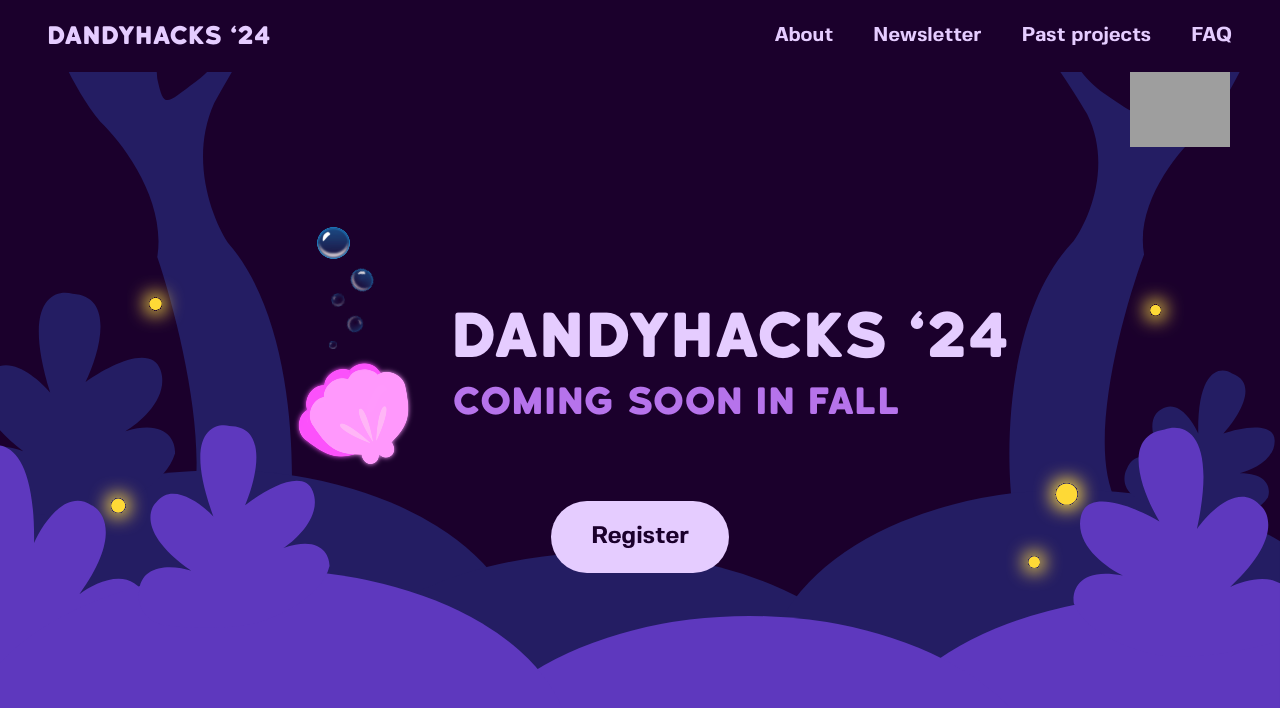
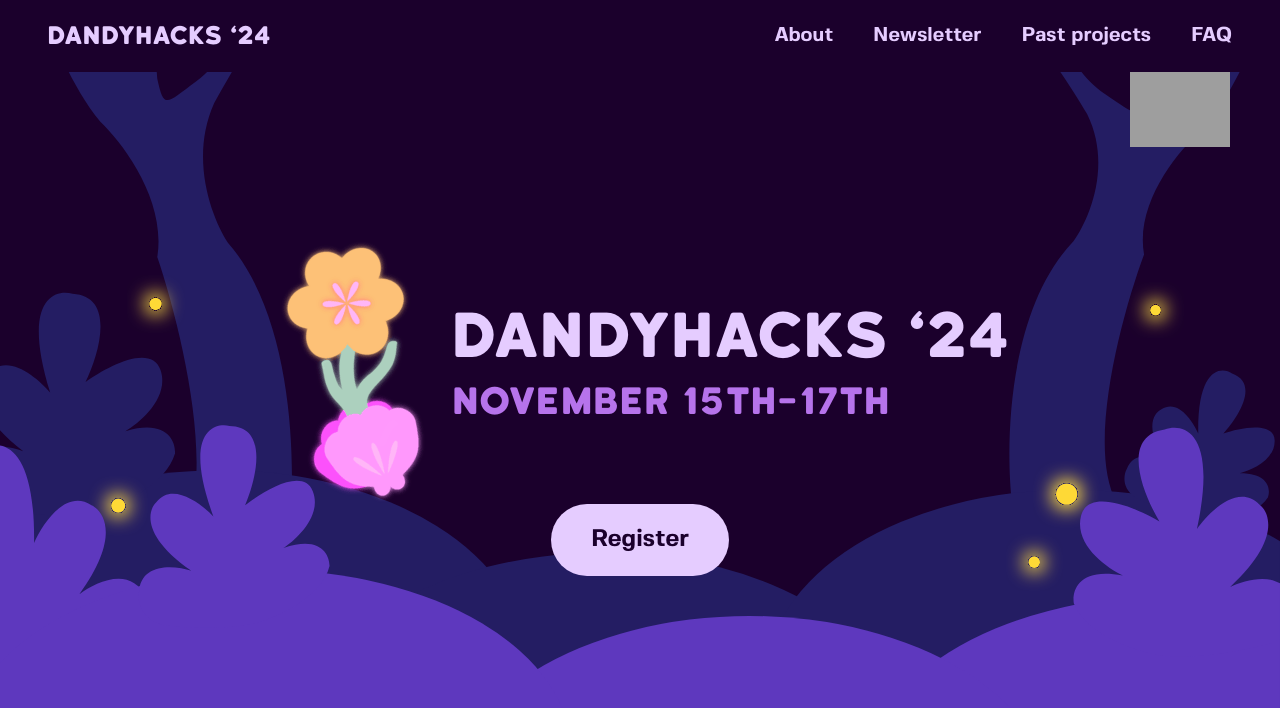
Before and after one commit to UR-dandyhacks/DandyHacks24, a website: page index.html in a window 1280 px wide. Drawn offline with nearby package versions, Linux system fonts and the light colour scheme; grey boxes are pictures that could not be loaded.

Commit message:
replace teaser logo with full '24 logo. Added official date of event

```diff
--- a/index.html
+++ b/index.html
@@ -47,10 +47,10 @@
       </div>
       <div class="flex flex-col gap-6 md:gap-0">
         <div class="flex flex-col md:flex-row items-center justify-center gap-6 md:gap-2.5">
-          <img class="md:max-lg:h-1/2 w-44 h-auto" src="img/clamshell.png" alt="A sneakpeak at Dandyhacks 2024" />
+          <img class="md:max-lg:h-1/2 w-44 h-auto" src="img/logo24.png" alt="A sneakpeak at Dandyhacks 2024" />
           <div class="flex flex-col items-center md:items-start gap-4">
             <h1 class="text-4xl lg:text-6xl">DandyHacks &OpenCurlyQuote;24</h1>
-            <h2 class="text-2xl lg:text-4xl text-purple">Coming Soon In Fall</h2>
+            <h2 class="text-2xl lg:text-4xl text-purple">November 15th-17th</h2>
           </div>
         </div>
         <div class="flex flex-col items-center justify-center font-bold md:flex-row gap-7 md:max-lg:relative md:max-lg:bottom-14">
```
Also changed, not shown: img/clamshell.png (deleted), img/logo24.PNG (added).
